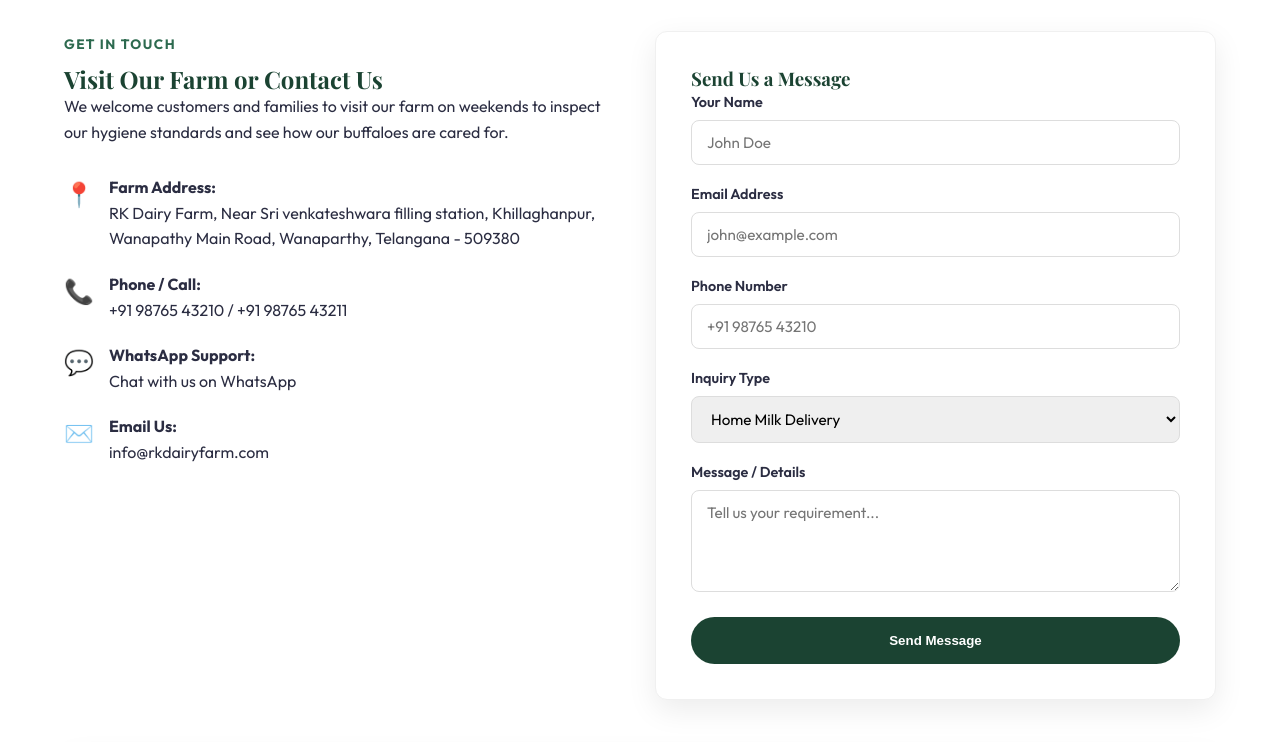
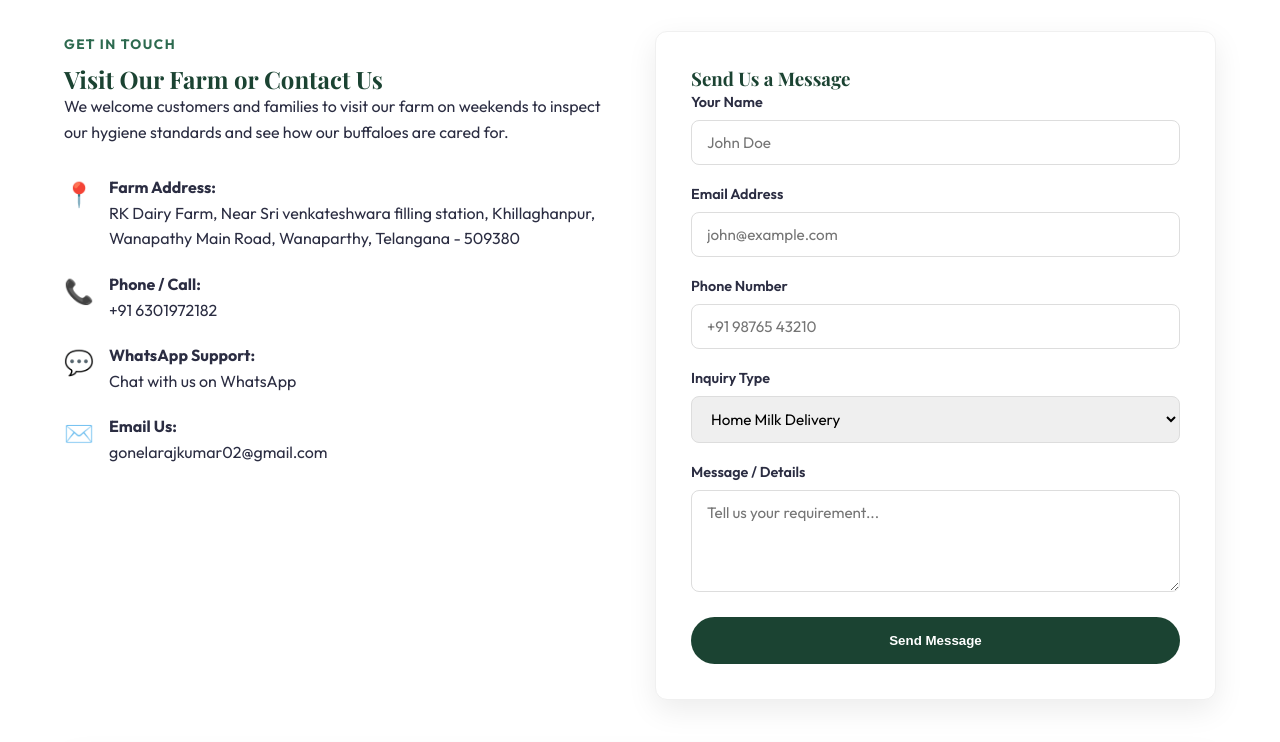
Before and after one commit to Gonela-Rajkumar/rkdairyfarms, a plain HTML site: page index.html in a window 1280 px wide. Shown: the part 5793-6535 px from the top of the page. Drawn offline with nearby package versions, Linux system fonts and the light colour scheme.

Commit message:
Update index.html

```diff
--- a/index.html
+++ b/index.html
@@ -510,7 +510,7 @@
                             <span class="icon">📞</span>
                             <div>
                                 <strong>Phone / Call:</strong>
-                                <p><a href="tel:+919876543210">+91 98765 43210</a> / <a href="tel:+919876543211">+91 98765 43211</a></p>
+                                <p><a href="tel:+916301972182">+91 6301972182</a></p>
                             </div>
                         </div>
 
@@ -526,7 +526,7 @@
                             <span class="icon">✉️</span>
                             <div>
                                 <strong>Email Us:</strong>
-                                <p><a href="mailto:info@rkdairyfarm.com">info@rkdairyfarm.com</a></p>
+                                <p><a href="mailto:gonelarajkumar02@gmail.com.com">gonelarajkumar02@gmail.com</a></p>
                             </div>
                         </div>
                     </div>
```
